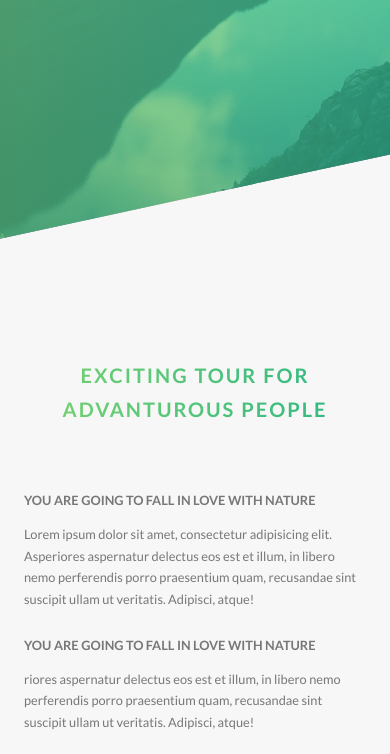
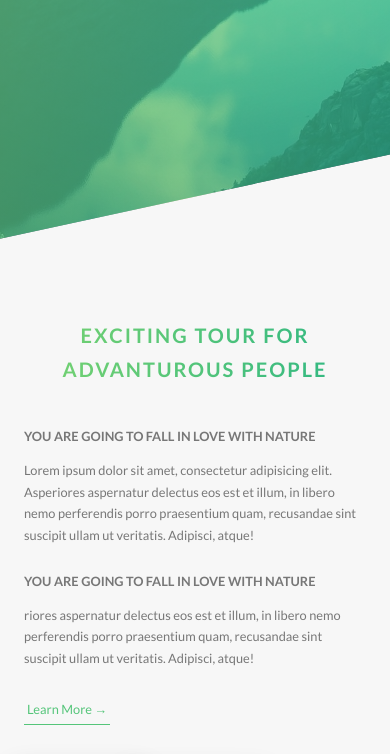
Before and after one commit to sinajamoly/nature_tour, a website: page index.html in a window 390 px wide. Shown: the part 563-1317 px from the top of the page. Drawn offline with Linux system fonts and the light colour scheme.

Commit message:
responsive home utilities and composition

```diff
--- a/sass/base/_utilities.scss
+++ b/sass/base/_utilities.scss
@@ -3,9 +3,15 @@
 }
 .u-margin-bottom-big{
   margin-bottom: 8rem !important;
+  @include respond(tab-port){
+    margin-bottom: 5rem !important;
+  }
 }
 .u-margin-bottom-medium{
   margin-bottom: 4rem !important;
+  @include respond(tab-port){
+    margin-bottom: 3rem !important;
+  }
 }
 .u-margin-bottom-small{
   margin-bottom: 1.5rem !important;
--- a/sass/components/_composition.scss
+++ b/sass/components/_composition.scss
@@ -8,17 +8,39 @@
     z-index:10;
     outline-offset: 2rem;
     transition: all .2s;
+
+    @include respond(tab-port){
+      float: left;
+      position: relative;
+      width: 33.33333%;
+      box-shadow: 0 1.5rem 3rem rgba($color-black,.2);
+    }
+
     &--p1{
       left: 0;
       top: -2rem;
+      @include respond(tab-port){
+        top: -1rem;
+        transform: scale(1.2);
+      }
     }
     &--p2{
       right: 0;
       top: 2rem;
+      @include respond(tab-port){
+        top: 0;
+        transform: scale(1.3);
+        z-index: 100;
+      }
     }
     &--p3{
       left: 20%;
       top: 10rem;
+      @include respond(tab-port){
+        top: 0;
+        left: 0;
+        transform: scale(1.1);
+      }
     }
     &:hover{
       outline: 1.5rem solid $color-primary;
--- a/sass/components/_feature-box.scss
+++ b/sass/components/_feature-box.scss
@@ -6,6 +6,9 @@
   border-radius: 3px;
   box-shadow: 0 1.5rem 4rem rgba($color-black,.15);
   transition: transform 0.3s;
+  @include respond(tab-port){
+    padding: 2rem;
+  }
   &__icon{
     font-size: 6rem;
     margin-bottom: .5rem;
@@ -13,6 +16,9 @@
     background-image: linear-gradient(to right,$color-primary-light,$color-primary-dark);
     -webkit-background-clip: text;
     color: transparent;
+    @include respond(tab-port){
+      margin-bottom: 0;
+    }
   }
 
   &:hover{
--- a/sass/layout/_footer.scss
+++ b/sass/layout/_footer.scss
@@ -14,6 +14,9 @@
   &__logo{
     width: 15rem;
     height: auto;
+    @include respond(tab-port){
+      margin-bottom: 6rem;
+    }
   }
 
   &__navigation{
--- a/sass/pages/_home.scss
+++ b/sass/pages/_home.scss
@@ -2,6 +2,9 @@
   background-color: $color-gray-light-1;
   padding: 25rem 0;
   margin-top: -20vh;
+  @include respond(tab-port){
+    padding: 20rem 0 15rem 0;
+  }
 }
 
 .section-features{
@@ -16,17 +19,27 @@
   & > * {
     transform: skewY(7deg );
   }
+
+  @include respond(tab-port){
+    padding: 10rem 0;
+  }
 }
 
 .section-tour{
   background-color: $color-gray-light-1;
   padding: 25rem 0;
   margin-top: 10rem;
+  @include respond(tab-port){
+    padding: 10rem 0
+  }
 }
 
 .section-stories{
   padding: 15rem 0;
   position: relative;
+  @include respond(tab-port){
+    padding: 20rem 0 15rem 0;
+  }
 }
 
 .section-book{
```
Also changed, not shown: css/style.css.
